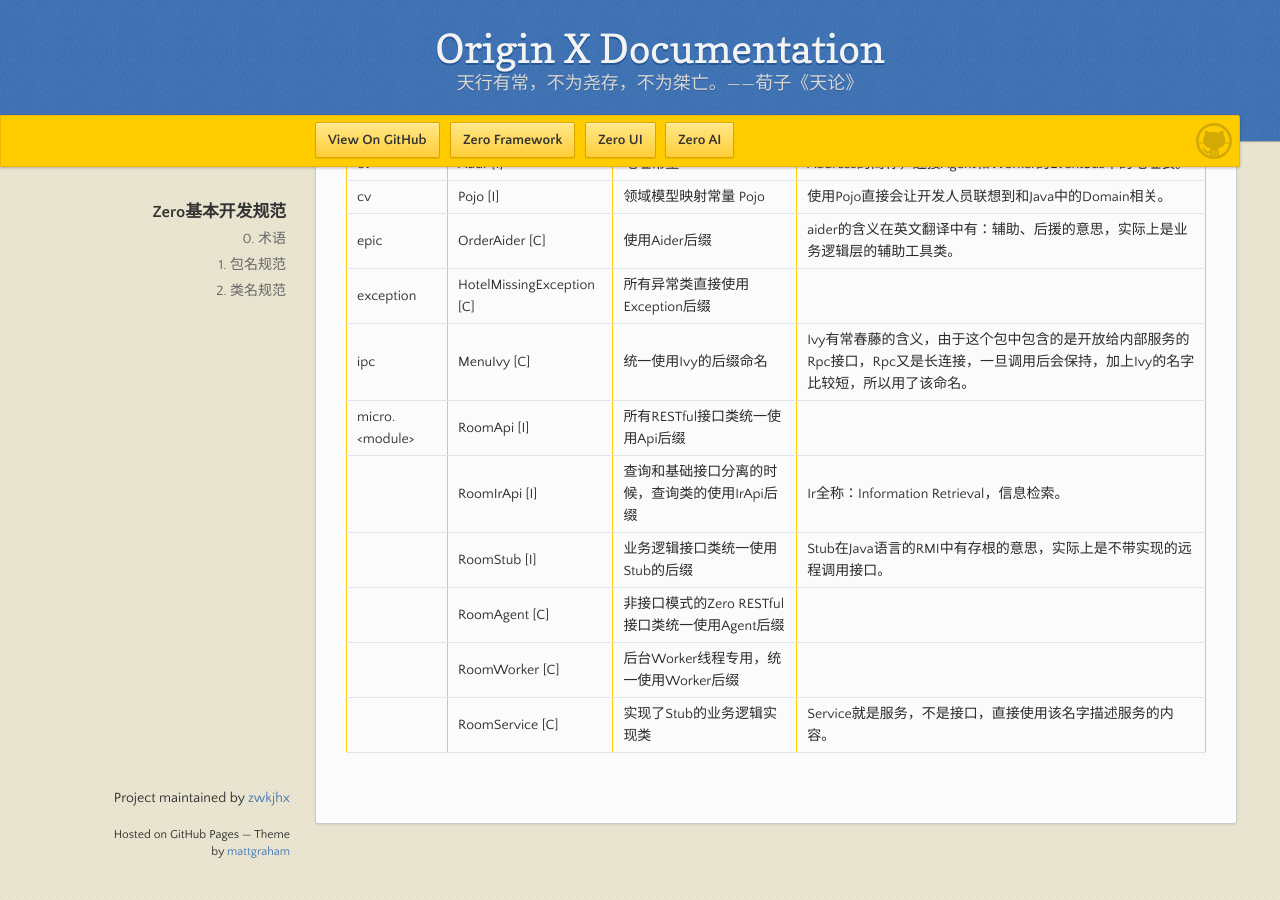
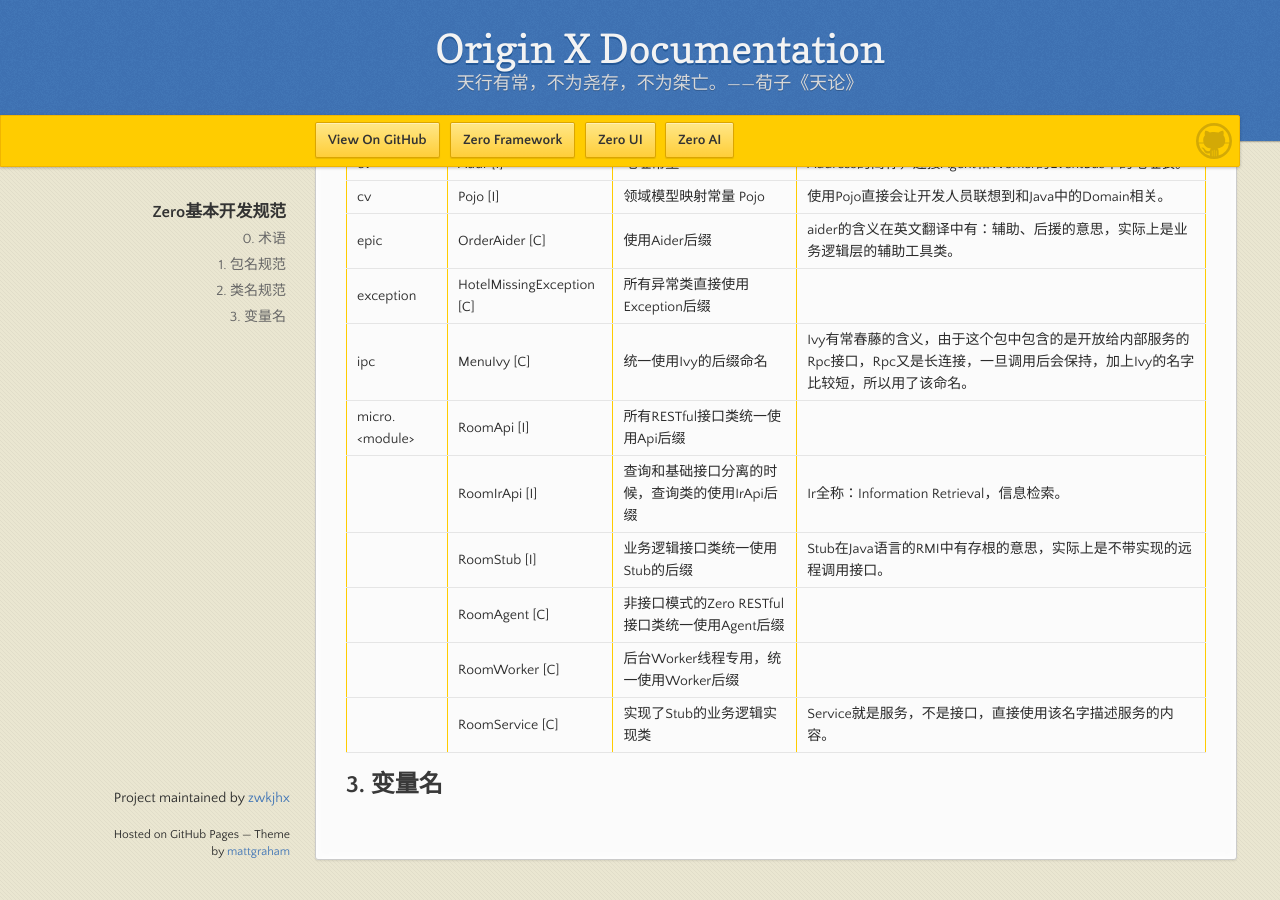
Before and after one commit to zwkjhx/ox-doc, a Jekyll site: the page built from specification/1-zerogui-fan/spc-001-zeroji-ben-kai-fa-gui-fan.md, in a window 1280 px wide and 900 px high, scrolled down 886 px. Built offline with Jekyll 4.4.1, drawn with Linux system fonts in a browser that asks for light colours; our own code applies the rules of GitHub Pages for plain Markdown files; before the commit the page ends 1750 px from its top, so only the background shows below that.

Commit message:
Updates specification/1-zerogui-fan/spc-001-zeroji-ben-kai-fa-gui-fan.md
Auto commit by GitBook Editor

```diff
--- a/specification/1-zerogui-fan/spc-001-zeroji-ben-kai-fa-gui-fan.md
+++ b/specification/1-zerogui-fan/spc-001-zeroji-ben-kai-fa-gui-fan.md
@@ -38,3 +38,5 @@
 |  | RoomAgent \[C\] | 非接口模式的Zero RESTful接口类统一使用Agent后缀 |  |
 |  | RoomWorker \[C\] | 后台Worker线程专用，统一使用Worker后缀 |  |
 |  | RoomService \[C\] | 实现了Stub的业务逻辑实现类 | Service就是服务，不是接口，直接使用该名字描述服务的内容。 |
+
+## 3. 变量名
```
